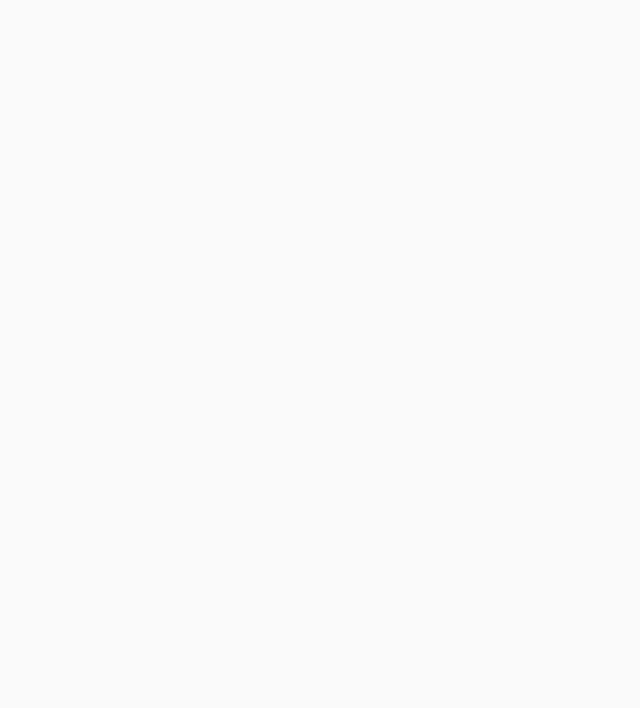
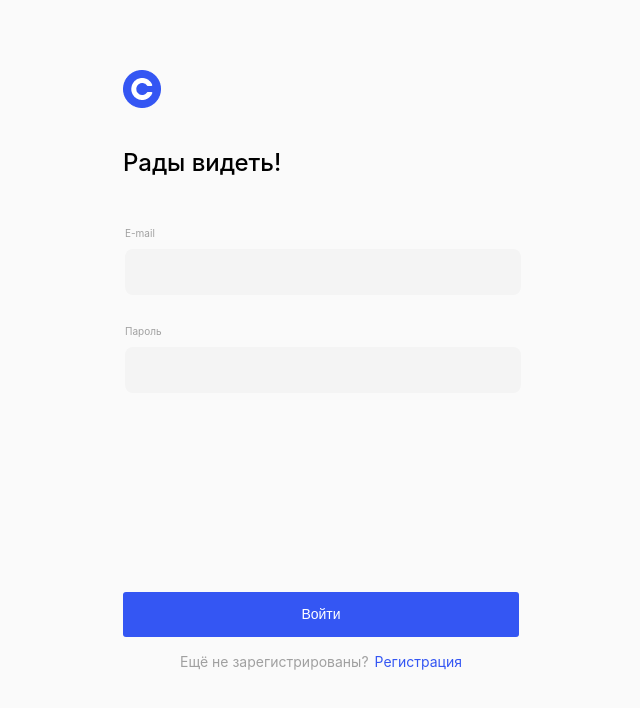
Before and after one commit to GlazkovPavel/movies-explorer-frontend, a React (Create React App) app: page /signin in a window 1280 px wide. Shown: the top 708 px of the page, without its empty margins (319-959 px from the left). Built offline with nearby package versions, Linux system fonts and the light colour scheme.

Commit message:
feat: верстка login

```diff
--- a/src/components/App/App.js
+++ b/src/components/App/App.js
@@ -3,8 +3,9 @@ import { Route, Switch } from 'react-router-dom';
 import './App.css';
 import { Main } from "../Main/Main";
 import { Movies } from "../Movies/Movies";
-import {Profile} from "../Profile/Profile";
-import {Register} from "../Register/Register";
+import { Profile } from "../Profile/Profile";
+import { Register } from "../Register/Register";
+import { Login } from "../Login/Login";
 
 
 function App() {
@@ -13,6 +14,9 @@ function App() {
       <Switch>
         <Route exact path='/signup'>
           <Register />
+        </Route>
+        <Route exact path='/signin'>
+          <Login />
         </Route>
         <Route exact path='/'>
           <Main />
--- a/src/components/Login/Login.css
+++ b/src/components/Login/Login.css
@@ -0,0 +1,3 @@
+.signin__button{
+  margin-top: 110px;
+}
--- a/src/components/Login/Login.js
+++ b/src/components/Login/Login.js
@@ -0,0 +1,30 @@
+import React from "react";
+import './Login.css';
+import header__logo from "../../images/header__logo.png";
+import {Link} from "react-router-dom";
+
+export function Login() {
+  return(
+    <section className='register'>
+      <div className='auth__container'>
+        <div className="auth__logo-container">
+          <img src={header__logo} className="auth__logo" alt="Лого"/>
+        </div>
+        <h2 className="auth__title">Рады видеть!</h2>
+        <form className='auth__form'>
+          <fieldset className='auth__fields'>
+            <p className='auth__input-name'>E-mail</p>
+            <input className='auth__input' type='email' required/>
+            <span className='auth__input-error'></span>
+            <p className='auth__input-name'>Пароль</p>
+            <input type="password" className="auth__input" required/>
+            <span className='auth__error'></span>
+          </fieldset>
+          <button className='auth__button signin__button' type='submit'>Войти</button>
+        </form>
+        <h3 className='auth__transition'>Ещё не зарегистрированы?
+          <Link className='auth__link' to="/signup">Регистрация</Link></h3>
+      </div>
+    </section>
+  )
+}
```
